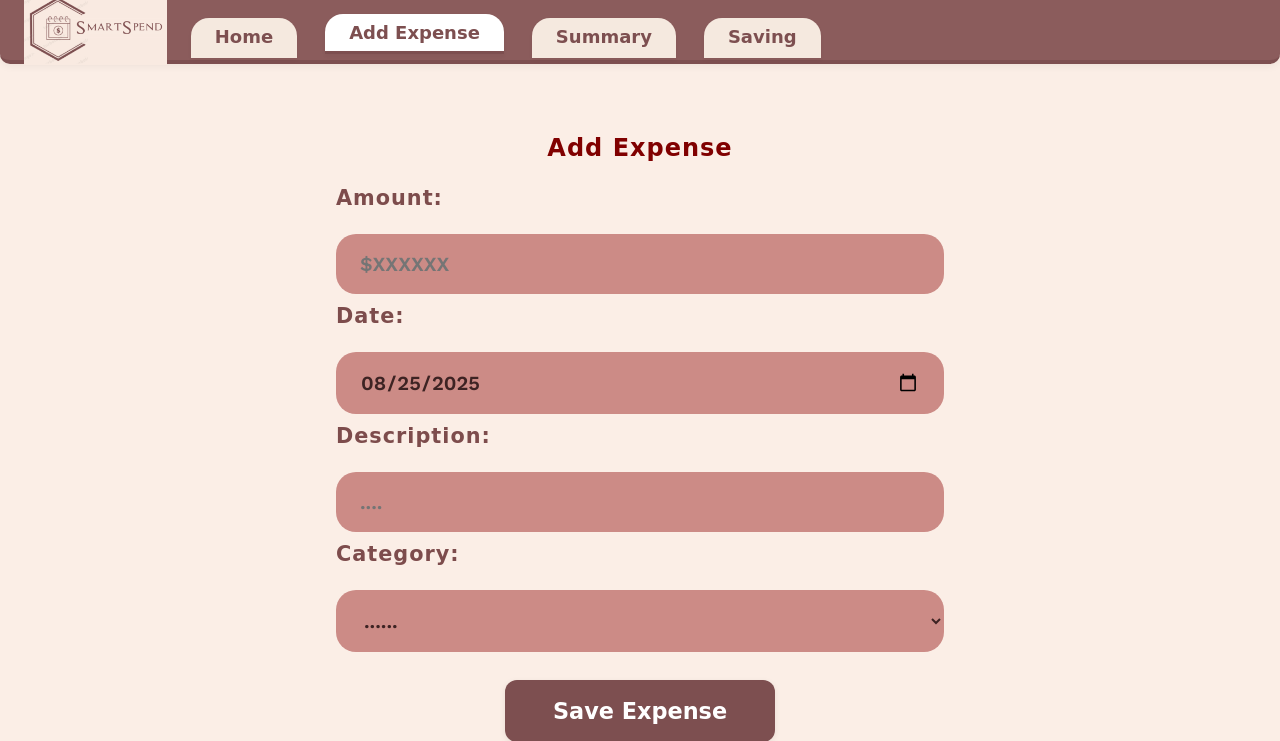
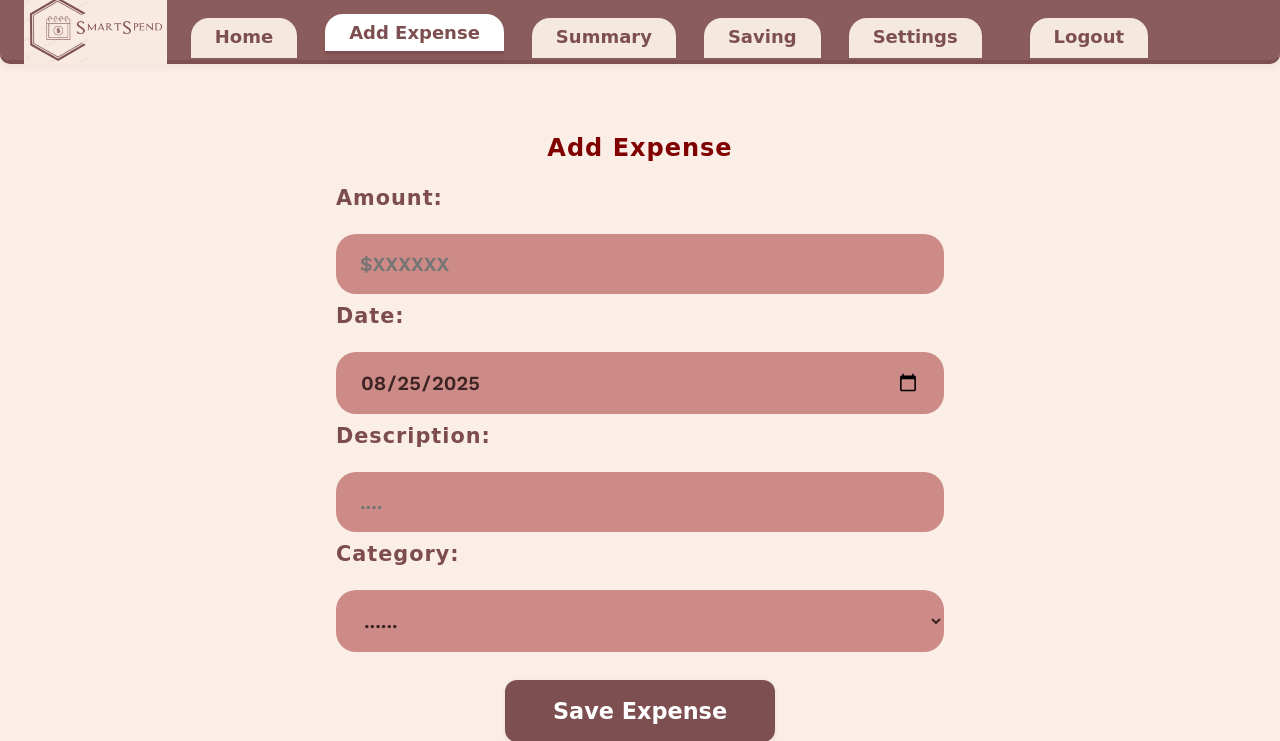
Before and after one commit to KINGV2164/SmartSpend, a Flask app: page /add in a window 1280 px wide. Shown: the top 741 px of the page. Run offline with Flask 3, Linux system fonts and the light colour scheme; some web fonts are replaced.

Commit message:
added logout and setting button to the navbar on all pages, before it was only on homapage.

```diff
--- a/templates/add.html
+++ b/templates/add.html
@@ -13,6 +13,8 @@
       <a href="/add" class="active">Add Expense</a>
       <a href="/summary">Summary</a>
       <a href="/saving">Saving</a>
+      <a href="/settings">Settings</a>
+      <a href="/logout" style="float: right; margin-left: 20px;">Logout</a>
     </nav>
   </header>
   <div class="container">
--- a/templates/saving.html
+++ b/templates/saving.html
@@ -46,6 +46,8 @@
         <a href="/add">Add Expense</a>
         <a href="/summary">Summary</a>
         <a href="/saving" class="active">Saving</a>
+        <a href="/settings">Settings</a>
+        <a href="/logout" style="float: right; margin-left: 20px;">Logout</a>
       </nav>
     </header>
     <main>
--- a/templates/summary.html
+++ b/templates/summary.html
@@ -14,6 +14,8 @@
     <a href="/add">Add Expense</a>
     <a href="/summary" class="active">Summary</a>
     <a href="/saving">Saving</a>
+    <a href="/settings">Settings</a>
+    <a href="/logout" style="float: right; margin-left: 20px;">Logout</a>
   </nav>
   </header>
 
```
